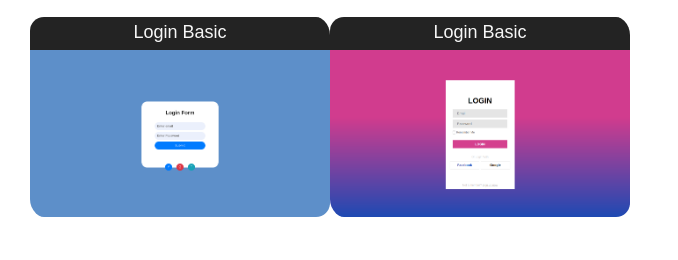
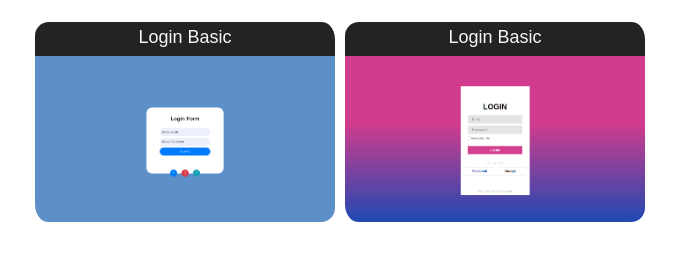
Before and after one commit to mariovarela99/Login-Electron-js, an Electron app: page index.html in a window 800 px wide. Shown: the part 50-310 px from the top of the page, without its empty margins (0-678 px from the left). Drawn offline with Linux system fonts and the light colour scheme.

Commit message:
:art: Add Margin between cards

```diff
--- a/styles/global.css
+++ b/styles/global.css
@@ -49,6 +49,7 @@ body {
   display: flex;
   align-items: center;
   justify-content: center;
+  margin: 5px;
 }
 
 .main div a {
@@ -80,7 +81,7 @@ body {
   font-size: 18px;
   color: #f7f7f7;
   text-decoration: none;
-  padding: 7px 10px;
+  padding: 8px 10px;
   background: #232323;
   width: 100%;
   transition: all 0.4s;
```
